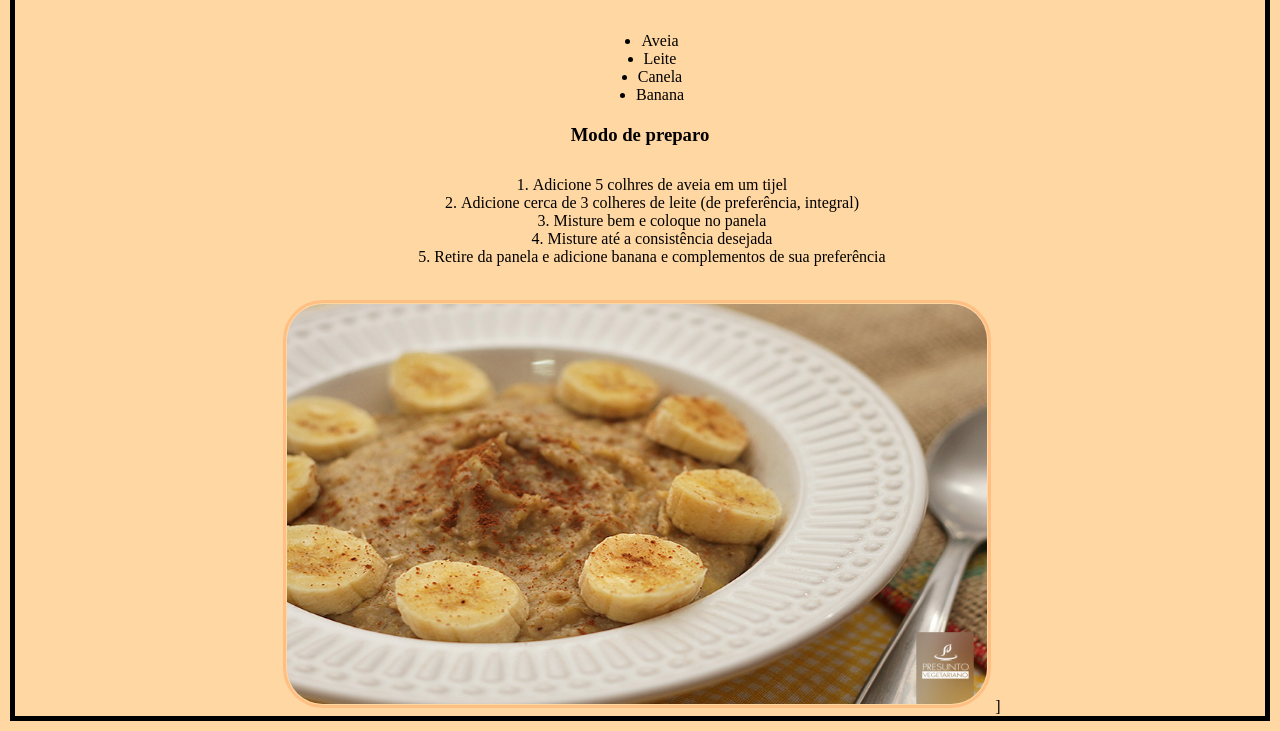
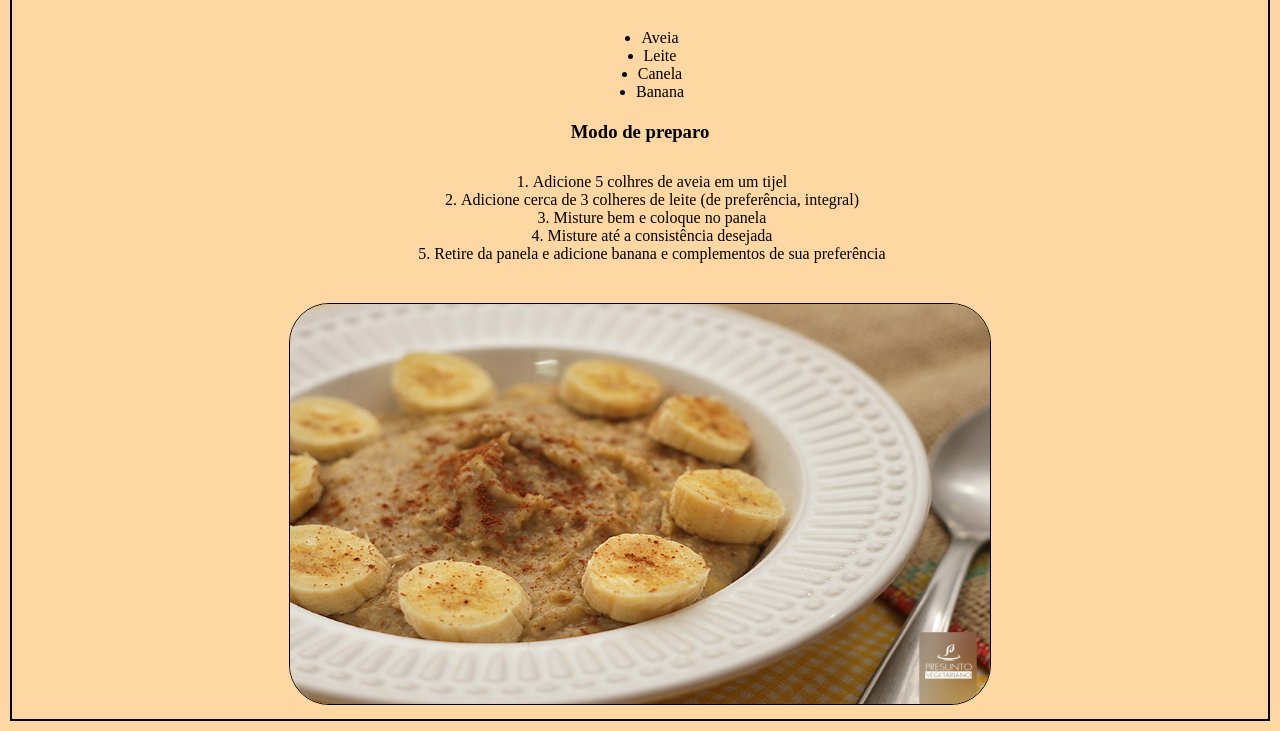
Before and after one commit to Beatriztesser/beatriz, a plain HTML site: page receitamingau.html in a window 1280 px wide. Shown: the part 120-851 px from the top of the page. Drawn offline with Linux system fonts and the light colour scheme.

Commit message:
Mundança

```diff
--- a/css/styles.css
+++ b/css/styles.css
@@ -56,13 +56,13 @@ ol{
 
 img{
 
-    border: 3px solid rgba(255, 94, 0, 0.205);
-    margin: 4px;
+    border: 1px solid rgb(0, 0, 0);
+    margin: 10px;
     border-radius: 40px 40px;
-    padding: 1px;
+    /* padding: 1px; */
 }
 
 body{
-    border: 5px solid black;
+    border: 2px solid black;
     margin: 10px;
 }
--- a/receitamingau.html
+++ b/receitamingau.html
@@ -30,7 +30,7 @@
         <li> Retire da panela e adicione banana e complementos de sua preferência</li>
     </ol>
 
-<img src="img/mingau1.jpg" alt="Mingauu"/>]
+<img src="img/mingau1.jpg" alt="Mingauu"/>
 
 </body>
 </html>
```
Also changed, not shown: index.html (+3 -1 lines), receitatorta.html (+3 -3 lines).
